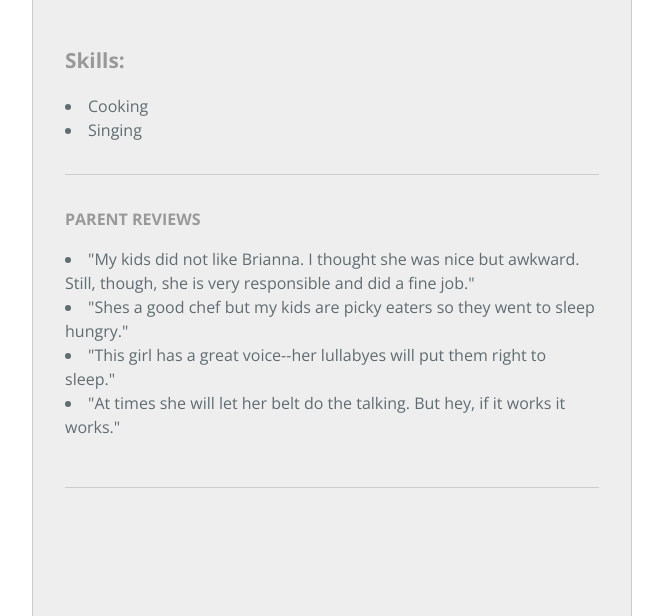
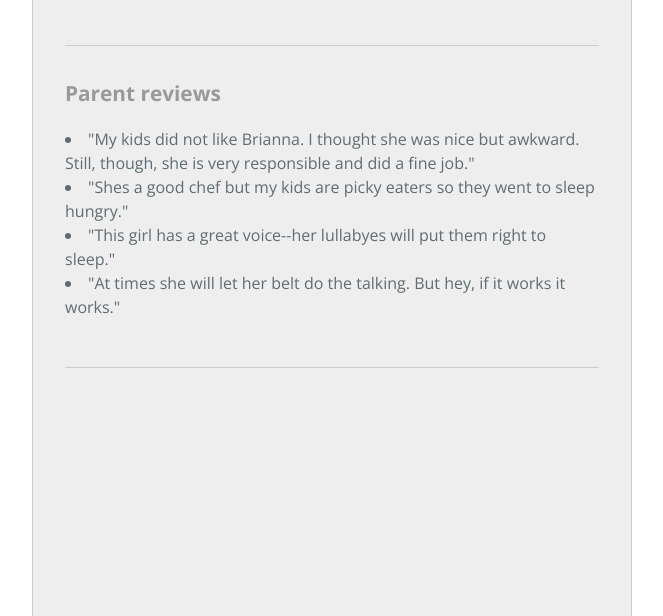
Before and after one commit to jacobfrank96/Brianna, a plain HTML site: page index.html in a window 1280 px wide. Shown: the part 184-800 px from the top of the page, without its empty margins (308-971 px from the left). Drawn offline with nearby package versions, Linux system fonts and the light colour scheme.

Commit message:
Update index.html

```diff
--- a/index.html
+++ b/index.html
@@ -19,14 +19,12 @@
       </section>
 
       <section class="main-content">
-          <h2>Skills:</h2>
-          <li>Cooking</li>
-          <li>Singing</li>
+
 
 
           <hr>
 
-          <h3>Parent reviews</h3>
+          <h2>Parent reviews</h2>
           <li>"My kids did not like Brianna. I thought she was nice but awkward. Still, though, she is very responsible and did a fine job."</li>
           <li>"Shes a good chef but my kids are picky eaters so they went to sleep hungry."</li>
           <li>"This girl has a great voice--her lullabyes will put them right to sleep."</li>
```
